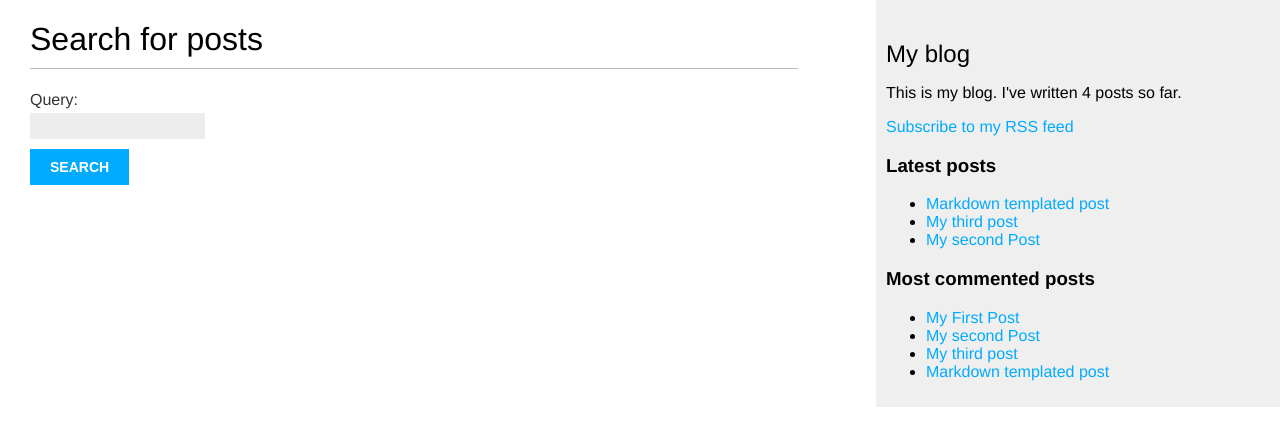
After one commit to DinushkaDDS/Djang-Indepth, a Django app: page /blog/search/ in a window 1280 px wide. The commit adds this page. Shown: the top 446 px of the page. Run offline with Django 3.2, Linux system fonts and the light colour scheme; data comes from the database, SQL or seed files in the repository; both versions use the stored data as it was after the commit; parts of the project's set-up code (start-up, migrations or seed data) failed here and were passed over.

Commit message:
search and search quering

```diff
--- a/mysite/blog/forms.py
+++ b/mysite/blog/forms.py
@@ -14,3 +14,7 @@ class EmailPostForm(forms.Form):
     email = forms.EmailField()
     to = forms.EmailField()
     comments = forms.CharField(required=False, widget=forms.Textarea)
+
+
+class SearchForm(forms.Form):
+    query = forms.CharField()
--- a/mysite/blog/templates/blog/base.html
+++ b/mysite/blog/templates/blog/base.html
@@ -17,6 +17,10 @@
     <div id="sidebar">
         <h2>My blog</h2>
         <p>This is my blog. I've written {% total_posts %} posts so far.</p>
+        <p>
+            <a href="{% url "blog:post_feed" %}">Subscribe to my RSS feed</a>
+        </p>
+
         <h3>Latest posts</h3>
         {% show_latest_posts 3 %}
 
--- a/mysite/blog/templates/blog/post/detail.html
+++ b/mysite/blog/templates/blog/post/detail.html
@@ -1,4 +1,5 @@
 {% extends "blog/base.html" %}
+{% load blog_tags %}
 
 {% block title %}{{ post.title }}{% endblock %}
 
@@ -7,7 +8,7 @@
 <p class="date">
     Published {{ post.publish }} by {{ post.author }}
 </p>
-{{ post.body|linebreaks }}
+{{ post.body|markdown }}
 
 <p>
     <a href="{% url "blog:post_share" post.id %}">
--- a/mysite/blog/templates/blog/post/list.html
+++ b/mysite/blog/templates/blog/post/list.html
@@ -1,4 +1,5 @@
 {% extends "blog/base.html" %}
+{% load blog_tags %}
 
 {% block title %}My Blog{% endblock %}
 
@@ -26,7 +27,7 @@
         <p class="date">
             Published {{ post.publish }} by {{ post.author }}
         </p>
-        {{ post.body| truncatewords:30| linebreaks }}
+        {{ post.body|markdown|truncatewords_html:30 }}
     {% endfor %}
     {% include "pagination.html" with page=posts %}
 {% endblock %}
--- /dev/null
+++ b/mysite/blog/templates/blog/post/search.html
@@ -0,0 +1,32 @@
+{% extends "blog/base.html" %}
+{% load blog_tags %}
+{% block title %}Search{% endblock %}
+{% block content %}
+
+    {% if query %}
+        <h1>Posts containing "{{ query }}"</h1>
+        <h3>
+            {% with results.count as total_results %}
+            Found {{ total_results }} result{{ total_results|pluralize }}
+            {% endwith %}
+        </h3>
+
+        {% for post in results %}
+            <h4><a href="{{ post.get_absolute_url }}">{{ post.title }}</a></h4>
+
+            {{ post.body|markdown|truncatewords_html:5 }}
+            {% empty %}
+            <p>There are no results for your query.</p>
+        {% endfor %}
+
+        <p><a href="{% url "blog:post_search" %}">Search again</a></p>
+
+    {% else %}
+            <h1>Search for posts</h1>
+            <form method="get">
+            {{ form.as_p }}
+            <input type="submit" value="Search">
+            </form>
+    {% endif %}
+
+{% endblock %}
--- a/mysite/blog/templatetags/blog_tags.py
+++ b/mysite/blog/templatetags/blog_tags.py
@@ -1,6 +1,9 @@
 from django import template
 from ..models import Post
 from django.db.models import Count
+from django.utils.safestring import mark_safe
+import markdown
+
 
 register = template.Library()
 
@@ -17,3 +20,7 @@ def get_most_commented_posts(count=5):
 def show_latest_posts(count=5):
     latest_posts = Post.published.order_by('-publish')[:count]
     return {'latest_posts': latest_posts}
+
+@register.filter(name='markdown')
+def markdown_format(text):
+    return mark_safe(markdown.markdown(text))
--- a/mysite/blog/urls.py
+++ b/mysite/blog/urls.py
@@ -1,5 +1,6 @@
 from django.urls import path
 from . import views
+from .feeds import LatestPostsFeed
 
 app_name = 'blog'
 urlpatterns = [
@@ -9,4 +10,6 @@ urlpatterns = [
                 path('<int:year>/<int:month>/<int:day>/<slug:post>/', views.post_detail, name='post_detail'),
                 path('<int:post_id>/share/', views.post_share, name='post_share'),
                 path('tag/<slug:tag_slug>/', views.post_list, name='post_list_by_tag'),
+                path('feed/', LatestPostsFeed(), name='post_feed'),
+                path('search/', views.post_search, name='post_search'),
             ]
--- a/mysite/blog/views.py
+++ b/mysite/blog/views.py
@@ -2,10 +2,12 @@ from django.shortcuts import render, get_object_or_404
 from .models import Post, Comment
 from django.core.paginator import Paginator, EmptyPage, PageNotAnInteger
 from django.views.generic import ListView
-from .forms import EmailPostForm, CommentForm
+from django.contrib.postgres.search import SearchVector, SearchQuery, SearchRank
+from .forms import EmailPostForm, CommentForm, SearchForm
 from django.core.mail import send_mail
 from taggit.models import Tag
 from django.db.models import Count
+from django.contrib.postgres.search import TrigramSimilarity
 
 
 def post_share(request, post_id):
@@ -41,7 +43,6 @@ class PostListView(ListView):
     paginate_by = 1
     template_name = 'blog/post/list.html'
 
-
 # Not in use as Class based view is activated
 def post_list(request, tag_slug=None):
     object_list = Post.published.all()
@@ -67,7 +68,6 @@ def post_list(request, tag_slug=None):
         'posts': posts,
         'tag': tag
     })
-
 
 def post_detail(request, year, month, day, post):
     post = get_object_or_404(Post,
@@ -104,3 +104,23 @@ def post_detail(request, year, month, day, post):
                                                     'new_comment': new_comment,
                                                     'comment_form': comment_form,
                                                     'similar_posts': similar_posts})
+
+def post_search(request):
+    form = SearchForm()
+    query = None
+    results = []
+    if 'query' in request.GET:
+        form = SearchForm(request.GET)
+
+        if form.is_valid():
+
+            query = form.cleaned_data['query']
+            search_vector = SearchVector('title', weight='A') + SearchVector('body', weight='B')
+            search_query = SearchQuery(query)
+            results = Post.published.annotate( similarity=TrigramSimilarity('title', query), ).\
+                                    filter(similarity__gt=0.1).order_by('-similarity')
+
+    return render(request, 'blog/post/search.html',
+                            {'form': form,
+                            'query': query,
+                            'results': results})
--- a/mysite/mysite/urls.py
+++ b/mysite/mysite/urls.py
@@ -15,8 +15,16 @@ Including another URLconf
 """
 from django.contrib import admin
 from django.urls import path, include
+from django.contrib.sitemaps.views import sitemap
+from blog.sitemaps import PostSitemap
+
+sitemaps = {
+            'posts': PostSitemap,
+        }
+
 
 urlpatterns = [
     path('admin/', admin.site.urls),
     path('blog/', include('blog.urls', namespace='blog')),
+    path('sitemap.xml', sitemap, {'sitemaps': sitemaps}, name='django.contrib.sitemaps.views.sitemap')
 ]
```
Also changed, not shown: mysite/blog/feeds.py (added, +18 -0 lines), mysite/blog/sitemaps.py (added, +13 -0 lines), mysite/mysite/settings.py (+9 -4 lines), mysite/db.sqlite3, 2 other files.
